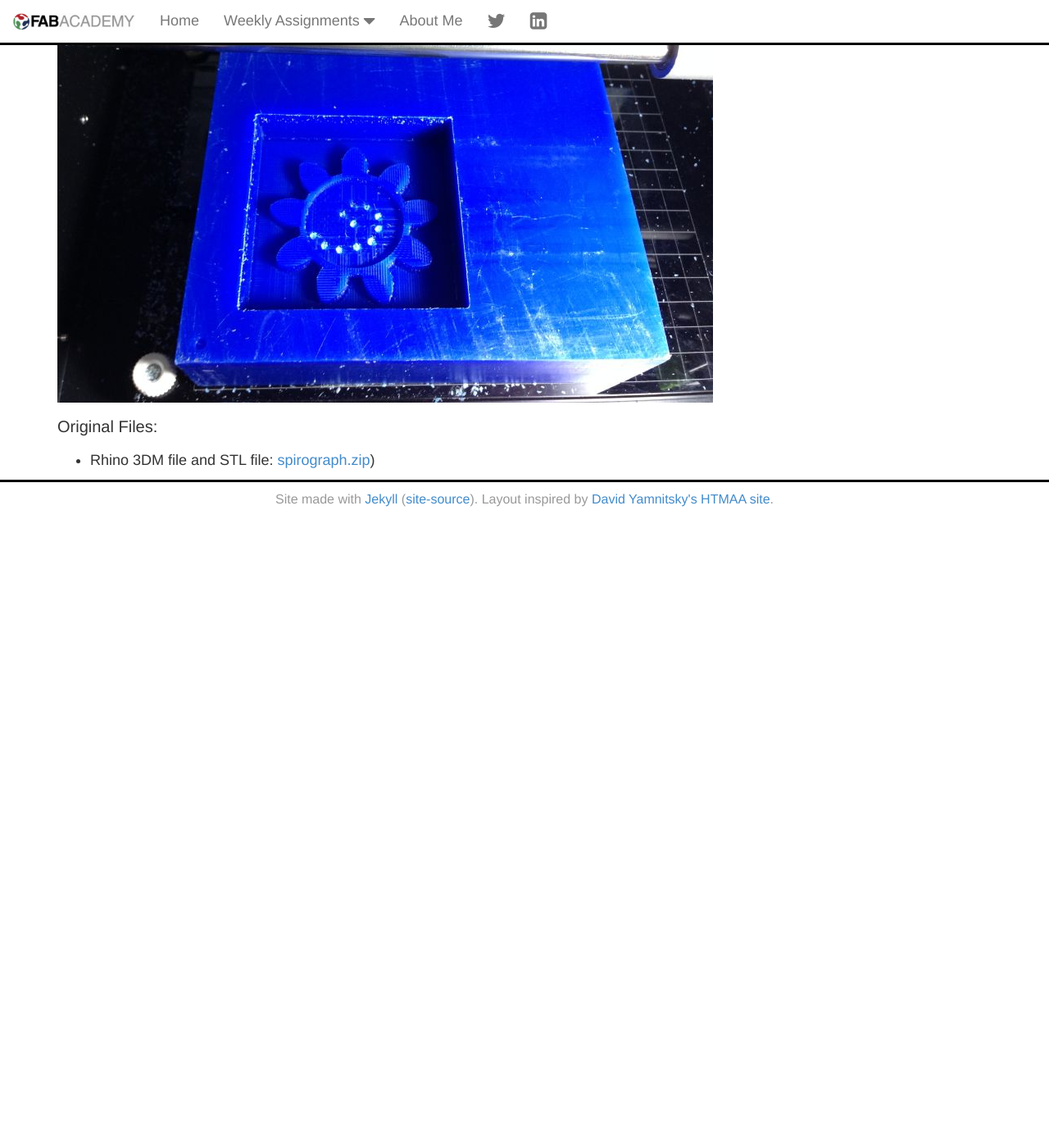
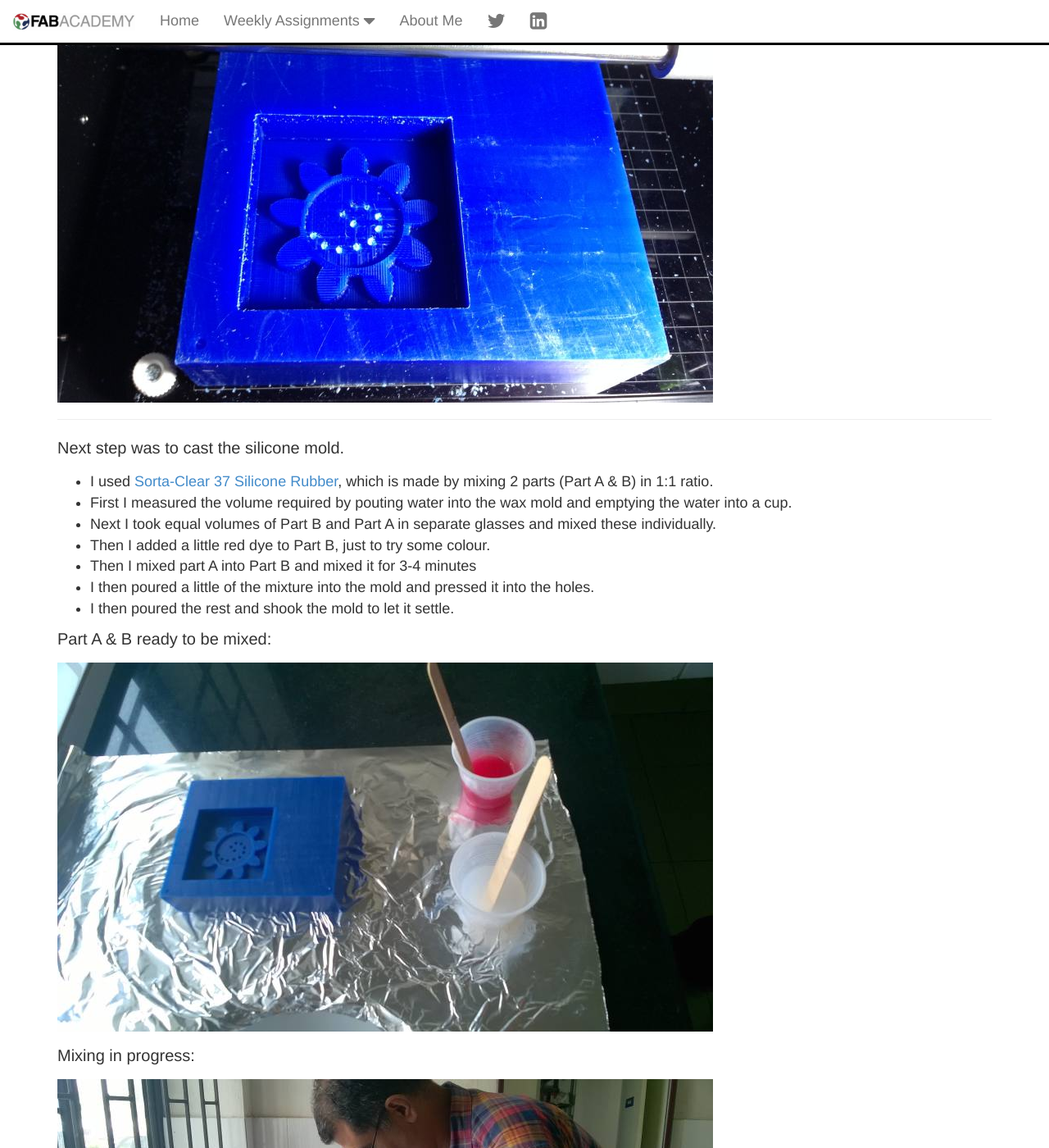
Before and after one commit to yogi/fabacademy2016, a Jekyll site: the page built from w13-molding.md, in a window 1280 px wide and 1400 px high, scrolled down 4923 px. Shown: the whole window at 82% size. Built offline with Jekyll 4.4.1, drawn with Linux system fonts in a browser that asks for light colours; before the commit the page ends 5553 px from its top, so only the background shows below that; some of the changed text lies outside the part shown.

Commit message:
silicone mold casting

```diff
--- a/w13-molding.md
+++ b/w13-molding.md
@@ -73,6 +73,32 @@ Here is the mold after the finishing cut with the holes cut out too:
 
 <img src="images/w13-mold.jpg"/>
 
+---
+
+Next step was to cast the silicone mold.
+
+* I used [Sorta-Clear 37 Silicone Rubber](https://www.smooth-on.com/product-line/sorta-clear/), which is made by mixing 2 parts (Part A & B) in 1:1 ratio.
+* First I measured the volume required by pouting water into the wax mold and emptying the water into a cup.
+* Next I took equal volumes of Part B and Part A in separate glasses and mixed these individually.
+* Then I added a little red dye to Part B, just to try some colour.
+* Then I mixed part A into Part B and mixed it for 3-4 minutes
+* I then poured a little of the mixture into the mold and pressed it into the holes.
+* I then poured the rest and shook the mold to let it settle.
+
+Part A & B ready to be mixed:
+
+<img src="images/w13-part-a-b.jpg"/>
+
+Mixing in progress:
+
+<img src="images/w13-mixing.jpg"/>
+
+Filled mold ready for curing:
+
+<img src="images/w13-wax-mold-filled.jpg"/>
+
+The curing process takes 4 hours.
+
 
 Original Files:
 
```
Also changed, not shown: images/w13-mixing.jpg (added), images/w13-part-a-b.jpg (added), images/w13-wax-mold-filled.jpg (added).
